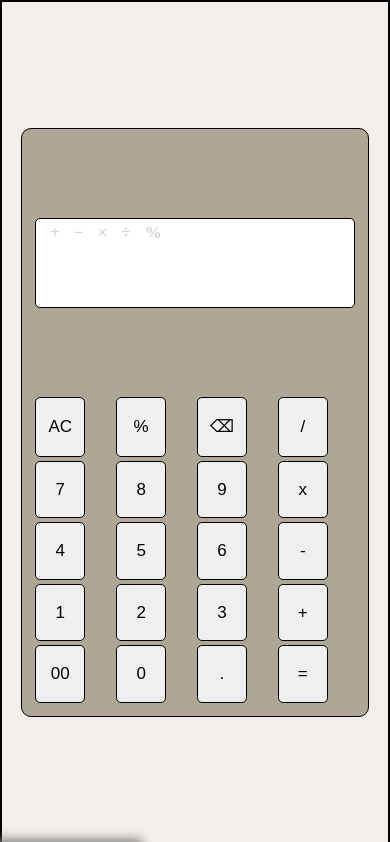
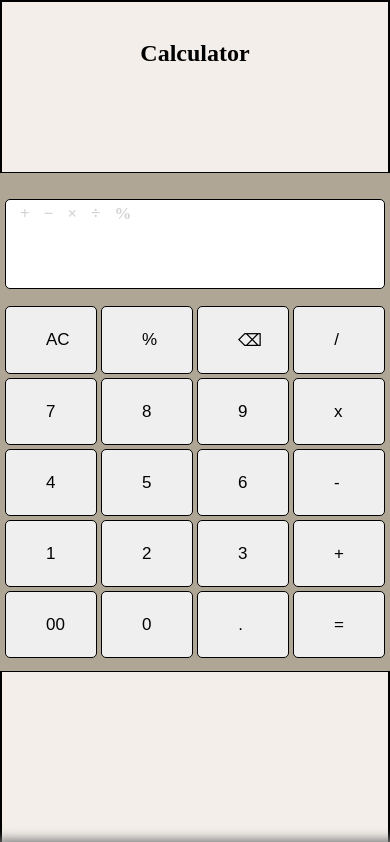
Before and after one commit to niko2901/Calculator.github.io, a plain HTML site: page index.html in a window 390 px wide. Shown: the top 842 px of the page. Drawn offline with nearby package versions, Linux system fonts and the light colour scheme.

Commit message:
mobile fix

```diff
--- a/index.html
+++ b/index.html
@@ -12,7 +12,7 @@
 <body>
     <section>
         <div class="calculator">
-
+            <h1 class="proj-name">Calculator</h1>
             <table class="calcu">
                 <tr>
                     <td colspan="4">
--- a/style.css
+++ b/style.css
@@ -17,7 +17,7 @@ section {
 .calculator {
     width: 70%;
     display: flex;
-    justify-content: center;
+    flex-flow: column;
     align-items: center;
 }
 
@@ -39,6 +39,7 @@ input {
 }
 
 input[type="button"] {
+    background-color: #EFEFEF;
     width: 100px;
     height: 100%;
     padding: 20px 40px;
@@ -115,7 +116,7 @@ input[type="text"]:focus {
 
 .indicator {
     z-index: 100;
-    position: fixed;
+    position: absolute;
     display: inline-block;
     margin-left: 10px;
     margin-top: 5px;
@@ -141,11 +142,17 @@ input[type="text"]:focus {
         height: 100vh;
         width: 100%;
         border: 1px solid;
+        justify-content: center;
+    }
+
+    .proj-name {
+        position: absolute;
+        top: 20px;
     }
 
     table {
-        width: 90%;
-        height: 70%;
+        width: 400px;
+        height: 500px;
     }
 
     input {
@@ -155,14 +162,25 @@ input[type="text"]:focus {
     input[type="button"] {
         height: 100%;
         width: 50px;
-        padding: 0;
+        padding: 15px 45px;
+        text-align: center;
+        text-indent: -5px;
+    }
+
+    input[type="button"]:hover {
+        background-color: #EFEFEF;
+    }
+
+    input[type="button"]:active {
+        background-color: #B4B4B8;
     }
 
     input[type="text"] {
-
+        margin-bottom: 0px;
     }
 
     .history {
         height: 100vh;
+        width: 100%;
     }
 }
```
